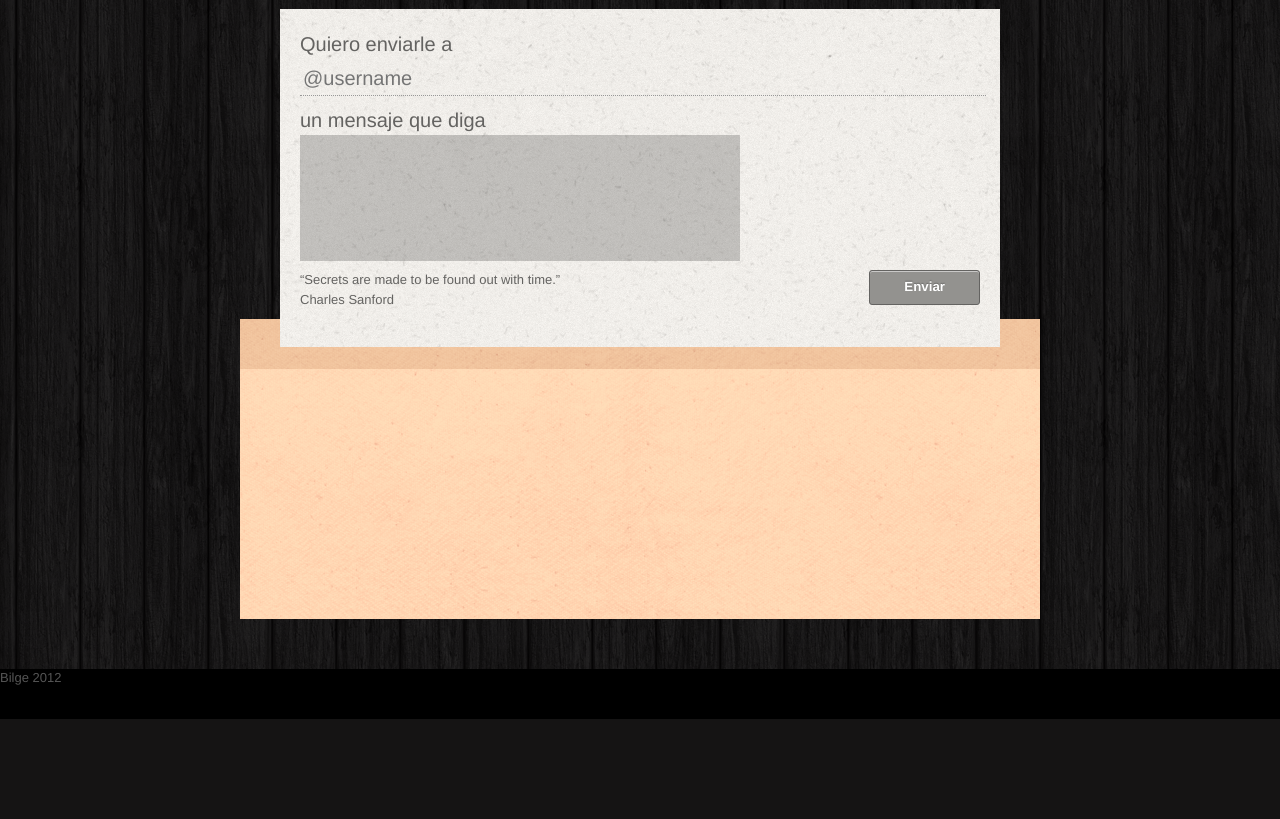
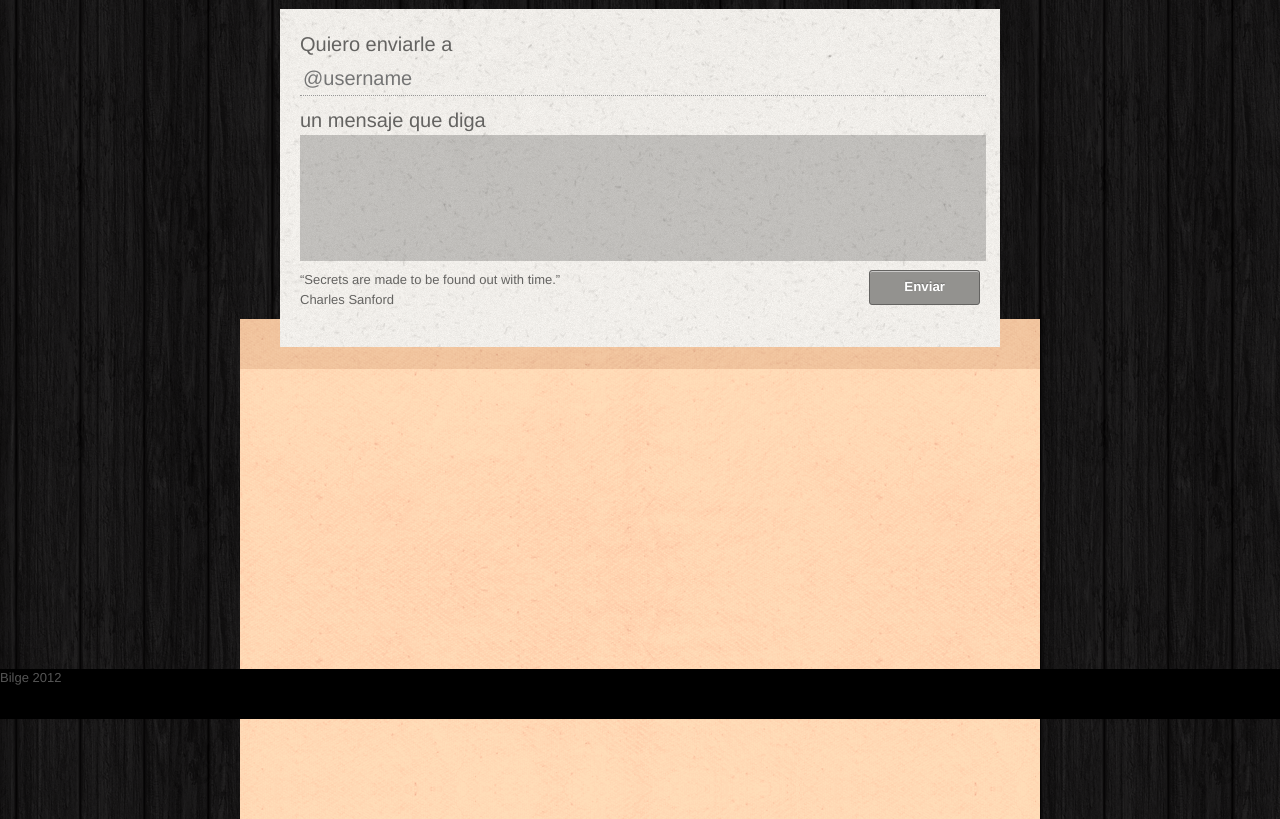
Before and after one commit to EduardoFloresNava/secret-mention, a plain HTML site: page index.html in a window 1280 px wide. Shown: the part 81-900 px from the top of the page. Before the commit the page ends 800 px from the top, so only its background shows below. Drawn offline with Linux system fonts and the light colour scheme.

Commit message:
El textarea es grande tb

```diff
--- a/screen.css
+++ b/screen.css
@@ -34,7 +34,6 @@ h1 {
 }
 .form .input-text:focus {
   background: none;
-  width: 100%;
 }
 .form textarea {
   background: rgba(0,0,0,0.2);
@@ -42,6 +41,7 @@ h1 {
   overflow: auto;
   resize: none;
   outline: none;
+  width: 100%;
 }
 .form.up {
   top: 230px;
@@ -50,7 +50,7 @@ h1 {
   position: absolute;
   top: 380px;
   width: 100%;
-  height: 300px;
+  height: 500px;
   -webkit-transition: all 0.6s ease-in-out;
 }
 .sobre .wrap {
@@ -71,7 +71,7 @@ h1 {
   z-index: 1;
 }
 .sobre .front {
-  height: 250px;
+  height: 450px;
   background: #6A4A3C url(sobre.png);
   z-index: 3;
   text-align: center;
```
